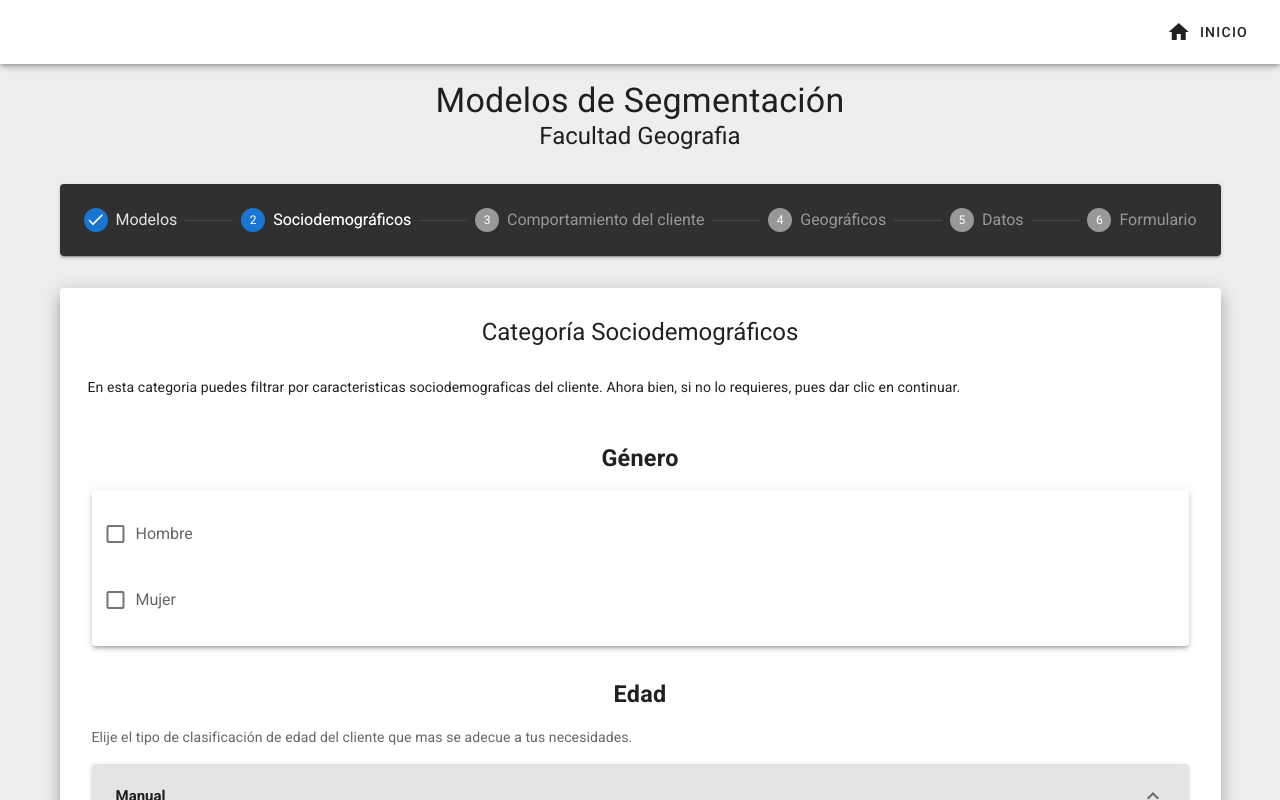
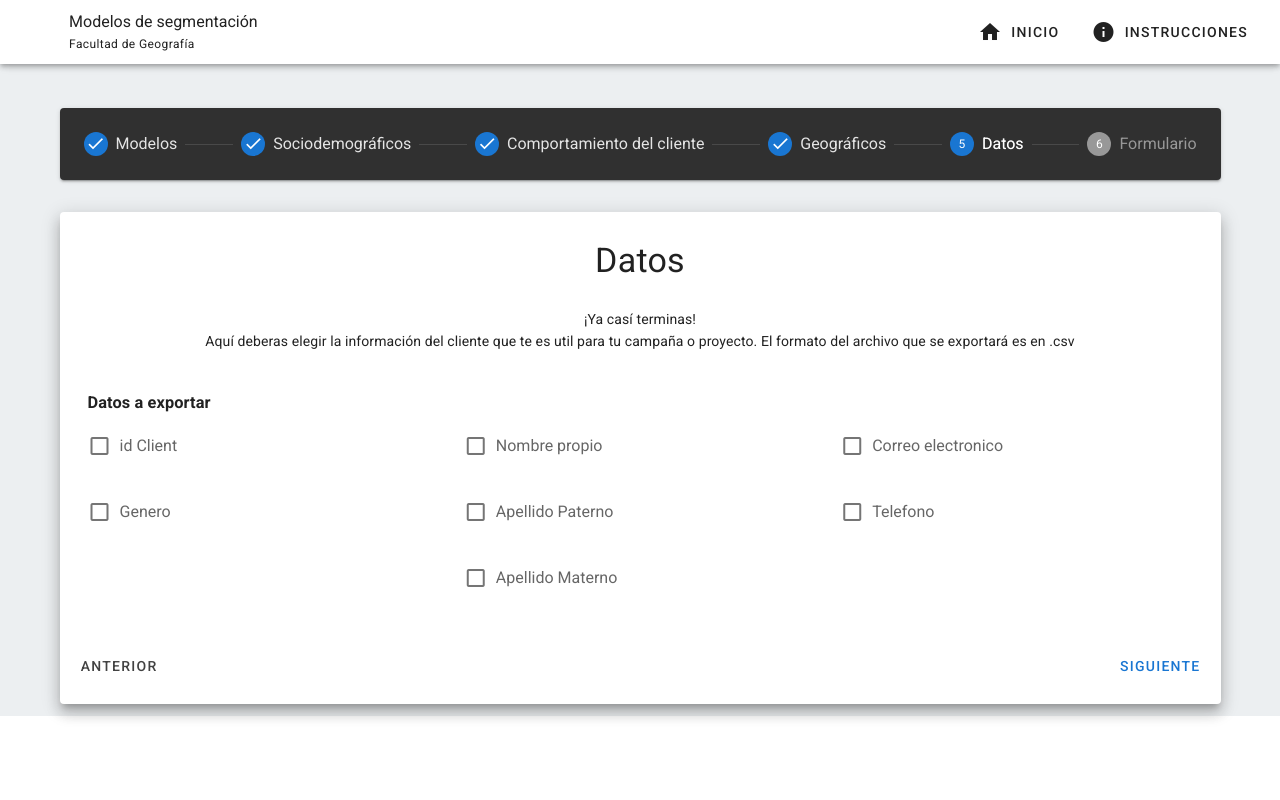
Before and after one commit to AngelGuerrero/proyecto-final-vuetify, a Vue app: page / in a window 1280 px wide. Shown: the top 800 px of the page. Built offline with nearby package versions, Linux system fonts and the light colour scheme.

Commit message:
Agregando pantalla de datos

```diff
--- a/src/App.vue
+++ b/src/App.vue
@@ -1,10 +1,11 @@
 <template>
-  <v-app id="wrapper">
-    <div id="my_nav">
+  <v-app>
+    <div id="wrapper">
+      <nav id="my_nav">
         <navbar-component></navbar-component>
-    </div>
+      </nav>
 
-    <div id="content" class="grey lighten-3">
+      <div id="content" class="blue-grey lighten-5">
         <v-main>
           <v-container>
             <!-- Contiene la visualización de los pasos a seguir -->
@@ -12,10 +13,7 @@
               :steps="steps"
               :currentStep="currentStep.number"
             ></header-component>
-
-          <!--
-            Renderiza un componente dinámico en base al paso seleccionado.
-           -->
+            <!-- Renderiza un componente dinámico en base al paso seleccionado. -->
             <v-card class="py-3 elevation-10">
               <component :is="getCurrentComponent"></component>
 
@@ -32,7 +30,8 @@
       </div>
 
       <div id="my_footer">
-      <footer-component></footer-component>
+        <!-- <footer-component></footer-component> -->
+      </div>
     </div>
   </v-app>
 </template>
@@ -46,6 +45,8 @@ import FooterComponent from './components/FooterComponent'
 // Modelos dinámicos
 import ModelosComponent from './components/ModelosComponent'
 import SociodemograficosComponent from './components/SociodemograficosComponent'
+import ComportamientoComponent from './components/ComportamientoComponent'
+import DatosComponent from './components/DatosComponent'
 
 export default {
   name: 'App',
@@ -57,11 +58,13 @@ export default {
     FooterComponent,
 
     ModelosComponent,
-    SociodemograficosComponent
+    SociodemograficosComponent,
+    ComportamientoComponent,
+    DatosComponent
   },
 
   created () {
-    this.currentStep = this.steps[1]
+    this.currentStep = this.steps[4]
   },
 
   computed: {
@@ -98,7 +101,10 @@ export default {
     nextStep () {
       //
       // Verifica si el siguiente es el último elemento
-      if (this.currentStep.number + 1 >= this.steps[this.steps.length - 1].number) {
+      if (
+        this.currentStep.number + 1 >=
+        this.steps[this.steps.length - 1].number
+      ) {
         return
       }
       this.currentStep = this.steps[this.currentStep.number]
--- a/src/assets/css/global.css
+++ b/src/assets/css/global.css
@@ -4,10 +4,12 @@
 }
 
 #wrapper {
+  min-height: 100vh;
   display: grid;
+  /* background-color: black; */
 
   grid-template-columns: auto;
-  grid-template-rows: auto 1fr 30px;
+  grid-template-rows: auto 1fr minmax(50px, 100px);
 }
 
 #my_nav {
@@ -15,6 +17,7 @@
 }
 #content {
   grid-row: 2/3;
+  /* background-color: pink; */
 }
 #my_footer {
   grid-row: 3/4;
--- /dev/null
+++ b/src/components/ComportamientoComponent.vue
@@ -0,0 +1,15 @@
+<template>
+  <div>
+    datos
+  </div>
+</template>
+
+<script>
+export default {
+  name: 'ComportamientoComponent'
+}
+</script>
+
+<style lang="scss" scoped>
+
+</style>
--- /dev/null
+++ b/src/components/DatosComponent.vue
@@ -0,0 +1,46 @@
+<template>
+  <div>
+    <v-card-title class="justify-center">
+      <h1 class="text-center text-h4 text-md-h4">Datos</h1>
+    </v-card-title>
+
+    <v-card-text>
+      <v-container>
+        <p class="text-center">
+          ¡Ya casí terminas! <br />
+          Aquí deberas elegir la información del cliente que te es util para tu
+          campaña o proyecto. El formato del archivo que se exportará es en .csv
+        </p>
+      </v-container>
+
+      <v-container>
+        <h3>Datos a exportar</h3>
+        <form action="">
+          <v-row>
+            <v-col cols="12" md="4">
+              <v-checkbox label=" id Client "></v-checkbox>
+              <v-checkbox label=" Genero "></v-checkbox>
+            </v-col>
+            <v-col cols="12" md="4">
+              <v-checkbox label=" Nombre propio "></v-checkbox>
+              <v-checkbox label=" Apellido Paterno "></v-checkbox>
+              <v-checkbox label=" Apellido Materno "></v-checkbox>
+            </v-col>
+            <v-col cols="12" md="4">
+              <v-checkbox label=" Correo electronico "></v-checkbox>
+              <v-checkbox label=" Telefono "></v-checkbox>
+            </v-col>
+          </v-row>
+        </form>
+      </v-container>
+    </v-card-text>
+  </div>
+</template>
+
+<script>
+export default {
+  name: 'Datos'
+}
+</script>
+
+<style lang="scss" scoped></style>
--- a/src/components/HeaderComponent.vue
+++ b/src/components/HeaderComponent.vue
@@ -1,7 +1,7 @@
 <template>
   <header class="mt-1 mb-3">
-    <h1 class="text-center text-h5 text-md-h4">Modelos de Segmentación</h1>
-    <h2 class="text-center text-h6 text-md-h5">Facultad Geografia</h2>
+    <!-- <h1 class="text-center text-h5 text-md-h4">Modelos de Segmentación</h1> -->
+    <!-- <h2 class="text-center text-h6 text-md-h5">Facultad Geografia</h2> -->
 
     <v-stepper v-model="currentStep" class="my-8" dark>
       <v-stepper-header>
--- a/src/components/NavbarComponent.vue
+++ b/src/components/NavbarComponent.vue
@@ -9,6 +9,10 @@
         transition="scale-transition"
         width="40"
       />
+      <v-container class="d-flex flex-column">
+      <span>Modelos de segmentación</span>
+      <span class="caption">Facultad de Geografía</span>
+      </v-container>
     </div>
 
     <v-spacer></v-spacer>
@@ -16,6 +20,10 @@
     <v-btn href="#" text>
       <v-icon>mdi-home</v-icon>
       <span class="ml-2">Inicio</span>
+    </v-btn>
+    <v-btn href="#" text>
+      <v-icon>mdi-information</v-icon>
+      <span class="ml-2">Instrucciones</span>
     </v-btn>
   </v-app-bar>
 </template>
--- a/src/components/SociodemograficosComponent.vue
+++ b/src/components/SociodemograficosComponent.vue
@@ -1,12 +1,14 @@
 <template>
   <div>
     <v-card-title class="justify-center">
-      <h2 class="text-h6 text-md-h5">Categoría Sociodemográficos</h2>
+      <h1 class="text-center text-h4 text-md-h4">
+        Categoría Sociodemográficos
+      </h1>
     </v-card-title>
 
     <v-card-text>
       <v-container>
-        <p>
+        <p class="text-center">
           En esta categoria puedes filtrar por caracteristicas sociodemograficas
           del cliente. Ahora bien, si no lo requieres, pues dar clic en
           continuar.
@@ -20,10 +22,8 @@
         </v-card-title>
         <v-card-text>
           <v-container class="elevation-3 rounded">
-
-          <v-checkbox label="Hombre"></v-checkbox>
-          <v-checkbox label="Mujer"></v-checkbox>
-
+            <v-checkbox label="Hombre"></v-checkbox>
+            <v-checkbox label="Mujer"></v-checkbox>
           </v-container>
         </v-card-text>
       </v-card>
@@ -42,14 +42,16 @@
               </p>
 
               <!-- Panels -->
-              <v-expansion-panels focusable multiple v-model="panels">
+              <v-expansion-panels focusable multiple v-model="edadPanels">
                 <!-- Option 1 -->
                 <v-expansion-panel>
                   <v-expansion-panel-header class="d-flex flex-row">
                     <h4>Manual</h4>
                   </v-expansion-panel-header>
 
-                  <v-expansion-panel-content panel></v-expansion-panel-content>
+                  <v-expansion-panel-content panel>
+                    <v-container>Sliders</v-container>
+                  </v-expansion-panel-content>
                 </v-expansion-panel>
 
                 <!-- Option 2 -->
@@ -256,7 +258,7 @@
               </p>
 
               <!-- Panels -->
-              <v-expansion-panels focusable multiple v-model="panels">
+              <v-expansion-panels focusable multiple v-model="salarioPanels">
                 <!-- Option 1 -->
                 <v-expansion-panel>
                   <v-expansion-panel-header class="d-flex flex-row">
@@ -386,7 +388,8 @@ export default {
   name: 'SociodemograficosComponent',
 
   data: () => ({
-    panels: [0, 0, 2, 0]
+    edadPanels: [],
+    salarioPanels: []
   })
 }
 </script>
```
Lines whose indentation alone changed are shown as unchanged.
